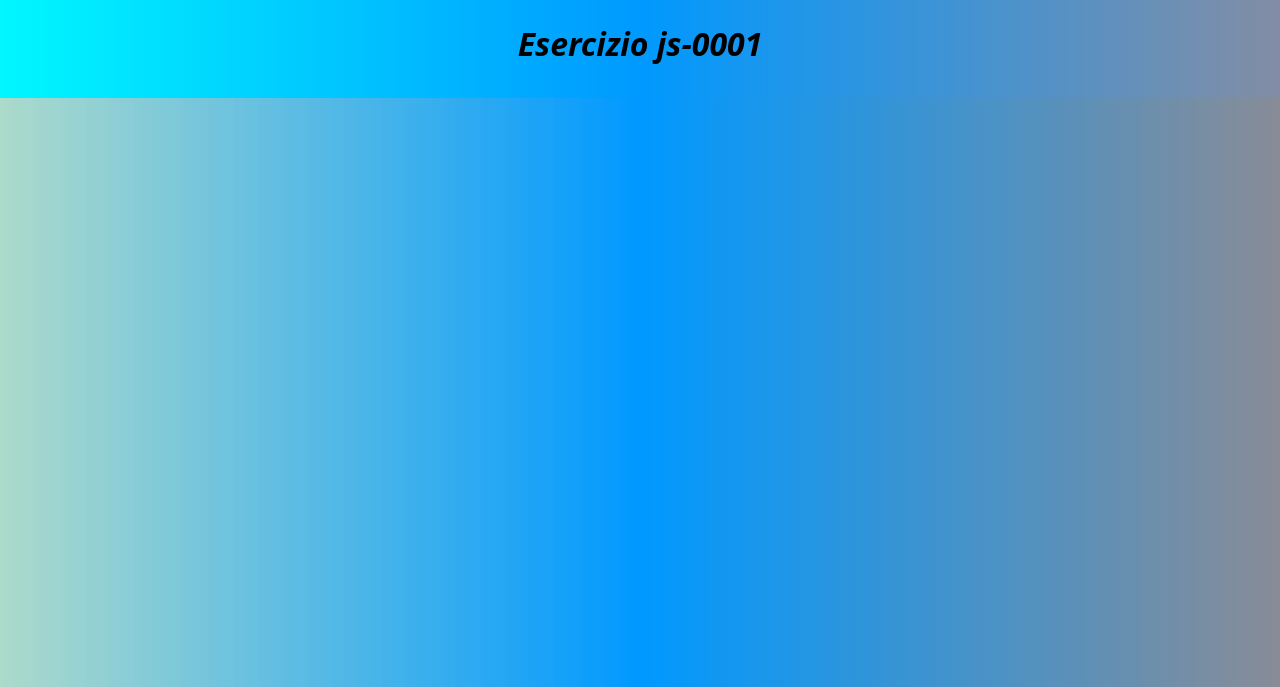
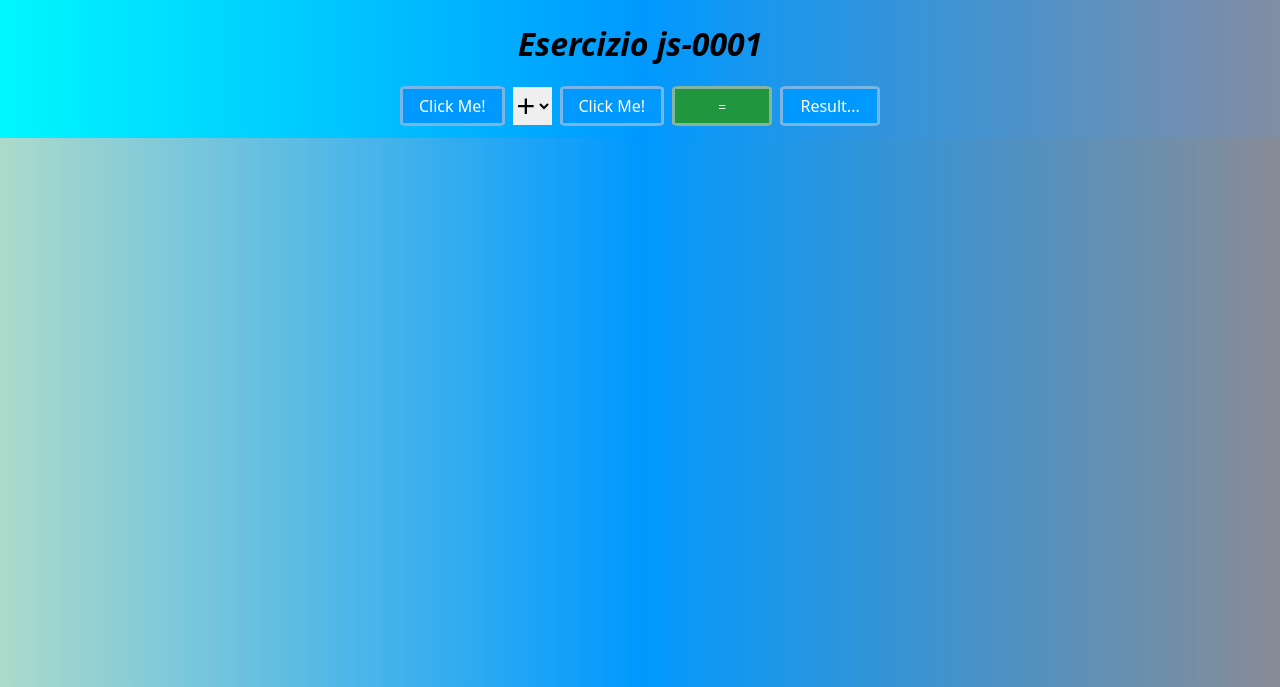
Before and after one commit to cavaglieridomenico/corso-frontend-angular, a website: page src/exercises/js-0001/js-0001.html in a window 1280 px wide. Shown: the part 113-800 px from the top of the page. Drawn offline with Linux system fonts and the light colour scheme; files that its build step writes are made by us from their sources.

Commit message:
[FEAT] HTML setup

```diff
--- a/src/exercises/js-0001/js-0001.html
+++ b/src/exercises/js-0001/js-0001.html
@@ -33,7 +33,22 @@
     <main class="main">
       <div class="container">
         <h1 class="title"><em>Esercizio js-0001</em></h1>
-        <div class="exercises-container flex-row-center"></div>
+        <div class="exercises-container flex-row-center">
+          <div id="number-1" class="button flex-row-center input">
+            Click Me!
+          </div>
+          <select type="select" name="operator" id="select-operator">
+            <option value="+" selected>+</option>
+            <option value="-">-</option>
+            <option value="*">*</option>
+            <option value="/">/</option>
+          </select>
+          <div id="number-2" class="button flex-row-center input">
+            Click Me!
+          </div>
+          <button class="button" id="equal">=</button>
+          <div id="result" class="button flex-row-center input">Result...</div>
+        </div>
       </div>
     </main>
     <footer>
@@ -69,6 +84,6 @@
       src="https://kit.fontawesome.com/82cb370791.js"
       crossorigin="anonymous"
     ></script>
-    <script src="./src/index.js" type="module"></script>
+    <script src="./js-0001.js" type="module"></script>
   </body>
 </html>
```
